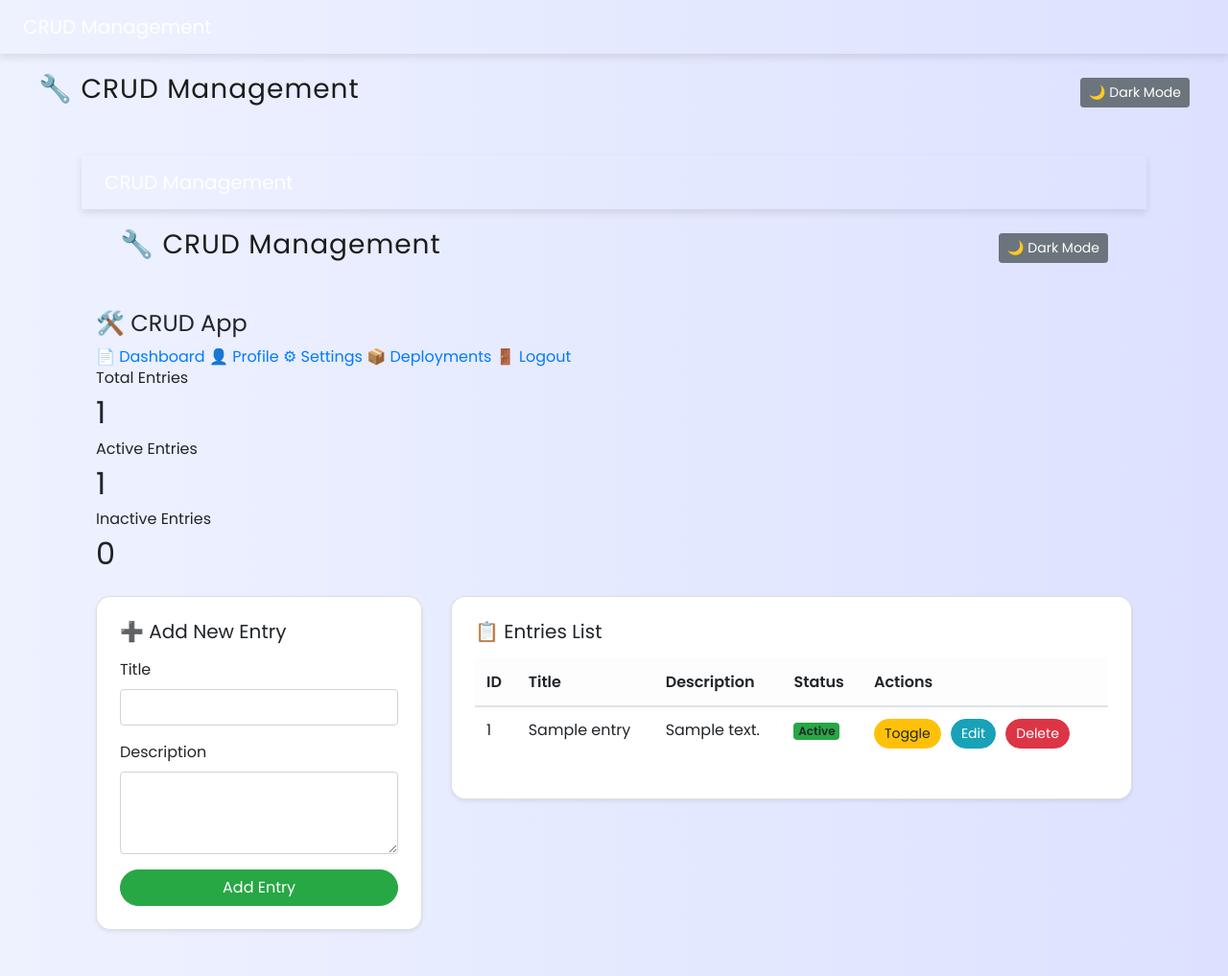
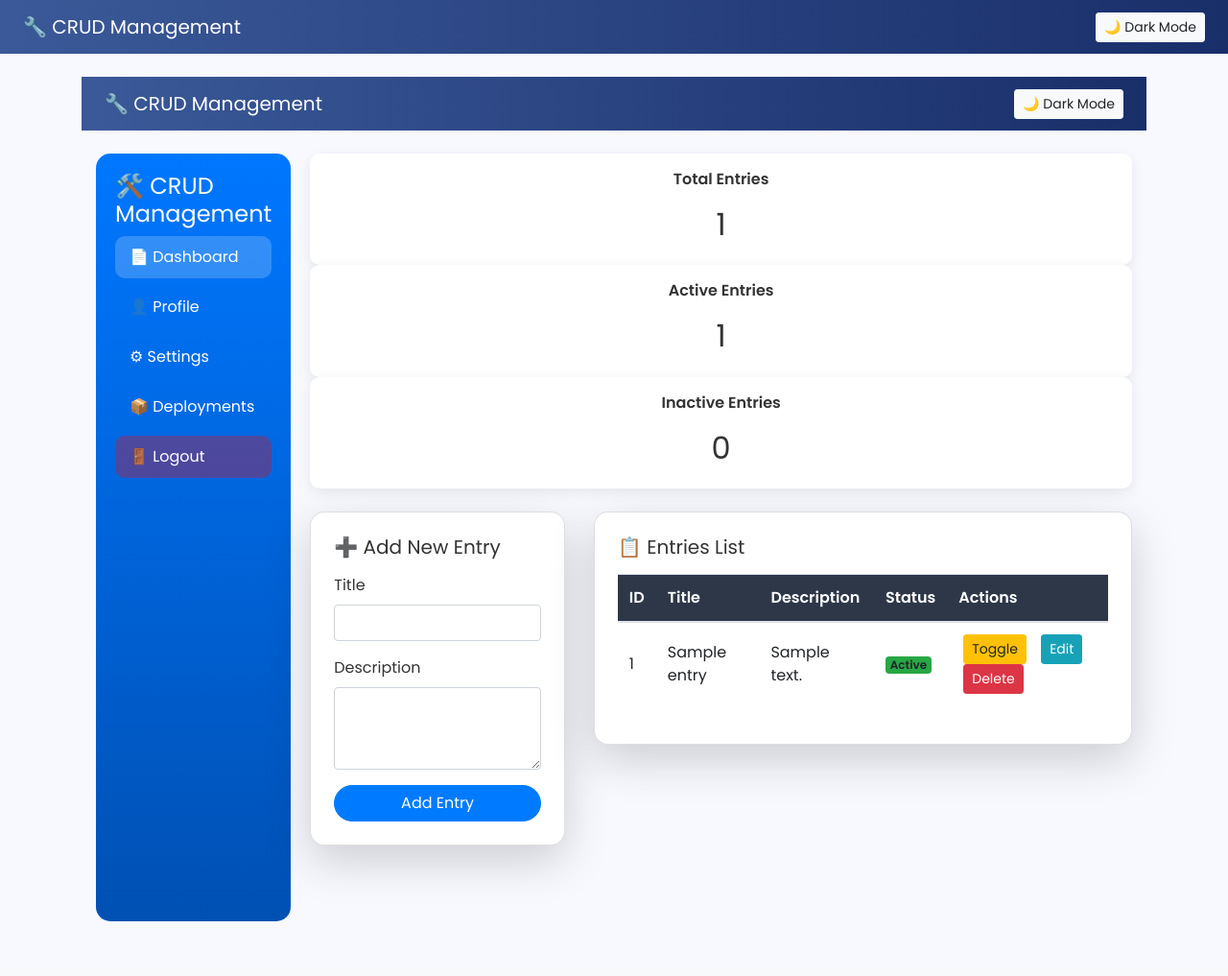
Before and after one commit to kalashrajput/devops-ci-cd-crud-app, a Flask app: page / in a window 1280 px wide. Shown: the whole page at 96% size. After the commit the page ends 960 px from the top, so only its background shows below. Run offline with Flask 2, Linux system fonts and the light colour scheme; tables that the repository leaves empty hold one stand-in row (values such as "Sample post"); some libraries are stand-ins or nearby versions.

Commit message:
Added final changes to ui

```diff
--- a/app/templates/base.html
+++ b/app/templates/base.html
@@ -8,85 +8,105 @@
     <link href="https://fonts.googleapis.com/css2?family=Poppins:wght@300;400;600&display=swap" rel="stylesheet">
 
     <!-- Bootstrap -->
-    <link rel="stylesheet"
-        href="https://stackpath.bootstrapcdn.com/bootstrap/4.5.2/css/bootstrap.min.css">
+    <link rel="stylesheet" href="https://stackpath.bootstrapcdn.com/bootstrap/4.5.2/css/bootstrap.min.css">
+
     <style>
-    /* ===== BASIC ===== */
+        /* Light Theme (Default) */
         body {
             font-family: 'Poppins', sans-serif;
-        background: linear-gradient(to right, #eef2ff, #dde1ff);
-        transition: all 0.3s ease-in-out;
-    }
-    .navbar {
-        box-shadow: 0 4px 8px rgba(0,0,0,0.1);
+            background: #f8f9ff;
+            color: #333;
+            min-height: 100vh;
         }
         .card {
+            background: white;
             border-radius: 15px;
-        box-shadow: 0 4px 8px rgba(0,0,0,0.15);
+            box-shadow: 0 4px 14px rgba(0,0,0,0.08);
+            transition: 0.3s;
+        }
+        .table thead {
+            background: #2d3748;
+            color: white;
+        }
+        .actions-btn {
+            margin-right: 6px;
         }
 
-    /* ===== HEADER ===== */
+        /* 🌓 DARK MODE */
+        body.dark-mode {
+            background: #121212;
+            color: #e6e6e6;
+        }
+        body.dark-mode .card {
+            background: #1e1e1e;
+            box-shadow: none;
+        }
+        body.dark-mode .table thead {
+            background: #343a40;
+        }
+
+        /* Navbar */
+        .navbar {
+            background: linear-gradient(90deg, #3b5998, #192f6a);
+            color: white;
+        }
+
+        /* Top Header */
         .top-header {
             display: flex;
             justify-content: space-between;
             align-items: center;
-        margin: 20px 40px;
-        font-weight: 600;
-        color: #1c1c1c;
+            padding: 15px 20px;
         }
-    .top-header h2 {
-        font-size: 28px;
-        letter-spacing: 1px;
+        .dashboard-container { display: flex; gap: 20px; }
+.sidebar {
+    width: 240px;
+    background: linear-gradient(180deg, #0077ff, #0050b3);
+    padding: 20px;
+    border-radius: 15px;
+    height: 100vh;
+    color: white;
 }
+.sidebar-item {
+    display: block;
+    padding: 10px 15px;
+    margin-bottom: 8px;
+    border-radius: 10px;
+    color: white;
+    text-decoration: none;
+    transition: 0.3s;
+}
+.sidebar-item:hover, .sidebar-item.active {
+    background: rgba(255,255,255,0.2);
+}
+.logout-item { background: rgba(255,0,0,0.3); }
 
-    /* ===== BUTTON SPACING ===== */
-    .table .btn {
-        margin-right: 6px;
-        border-radius: 18px;
-        padding: 4px 10px;
+.stat-card {
+    background: white;
+    padding: 15px;
+    border-radius: 10px;
+    text-align: center;
+    font-weight: bold;
+    box-shadow: 0 4px 14px rgba(0,0,0,0.08);
 }
+.custom-table td, .custom-table th { vertical-align: middle; }
+.actions-btn { margin-left: 5px; }
 
-    /* ===== DARK MODE ===== */
-    body.dark-mode {
-        background: #1b1b1b;
-        color: #f4f4f4;
-    }
-    .dark-mode .card,
-    .dark-mode table {
-        background: #2a2a2a !important;
-        color: white !important;
-    }
-    .dark-mode h2,
-    .dark-mode h5,
-    .dark-mode label,
-    .dark-mode th,
-    .dark-mode td {
-        color: #e6e6e6 !important;
-    }
-    .dark-mode .navbar {
-        background: #222 !important;
-    }
     </style>
-
-
 </head>
 
 <body>
 
+<!-- NAVBAR -->
 <nav class="navbar navbar-dark px-4">
-    <a class="navbar-brand fw-bold" href="/"> CRUD Management </a>
+    <a class="navbar-brand fw-bold text-white" href="/">🔧 CRUD Management</a>
+
+    <button id="darkModeBtn" class="btn btn-sm btn-light">
+        🌙 Dark Mode
+    </button>
 </nav>
 
-<!-- Top Header -->
-<div class="top-header">
-    <h2>🔧 CRUD Management</h2>
-
-    <button id="darkModeToggle" class="btn btn-sm btn-secondary">
-        🌙 Dark Mode
-    </button>
-</div>
-
-
+<!-- PAGE CONTENT -->
 <div class="container py-4">
     {% block content %}{% endblock %}
 </div>
@@ -94,22 +114,23 @@
 <!-- Bootstrap JS -->
 <script src="https://cdn.jsdelivr.net/npm/bootstrap@5.3.1/dist/js/bootstrap.bundle.min.js"></script>
 
+<!-- DARK MODE SCRIPT (FINAL) -->
 <script>
-    const toggleBtn = document.getElementById("darkModeToggle");
-    toggleBtn.addEventListener("click", () => {
-        document.body.classList.toggle("dark-mode");
+    function toggleDarkMode() {
+        const body = document.body;
+        body.classList.toggle("dark-mode");
+        document.getElementById("darkModeBtn").innerHTML =
+            body.classList.contains("dark-mode") ? "☀ Light Mode" : "🌙 Dark Mode";
+        localStorage.setItem("darkMode", body.classList.contains("dark-mode"));
+    }
+    document.getElementById("darkModeBtn").addEventListener("click", toggleDarkMode);
 
-        // Save user preference
-        localStorage.setItem("darkMode",
-            document.body.classList.contains("dark-mode"));
-    });
-
-    // Apply saved mode
+    // Restore saved mode
     if (localStorage.getItem("darkMode") === "true") {
         document.body.classList.add("dark-mode");
+        document.getElementById("darkModeBtn").innerHTML = "☀ Light Mode";
     }
 </script>
 
-
 </body>
 </html>
--- a/app/templates/content.html
+++ b/app/templates/content.html
@@ -3,65 +3,58 @@
 
 <div class="dashboard-container">
 
-    <!-- Sidebar -->
+    <!-- Sidebar  -->
     <div class="sidebar">
-        <h4 class="logo">🛠️ CRUD App</h4>
+        <h4 class="logo">🛠️ CRUD Management</h4>
         <a href="/" class="sidebar-item active">📄 Dashboard</a>
         <a href="#" class="sidebar-item">👤 Profile</a>
         <a href="#" class="sidebar-item">⚙ Settings</a>
         <a href="#" class="sidebar-item">📦 Deployments</a>
-        <a href="#" class="sidebar-item">🚪 Logout</a>
+        <a href="#" class="sidebar-item logout-item">🚪 Logout</a>
     </div>
 
     <!-- Main Content -->
     <div class="main-content">
 
-        <!-- Top Header Stats -->
+        <!-- STATS CARDS -->
         <div class="stats-container">
             <div class="stat-card">
-                <h6>Total Entries</h6>
+                <p>Total Entries</p>
                 <h2>{{ entries|length }}</h2>
             </div>
             <div class="stat-card">
-                <h6>Active Entries</h6>
-                <h2>
-                    {% set active = entries | selectattr('status', 'equalto', True) | list %}
-                    {{ active|length }}
-                </h2>
+                <p>Active Entries</p>
+                <h2>{% set active = entries | selectattr('status', 'equalto', True) | list %}{{ active|length }}</h2>
             </div>
             <div class="stat-card">
-                <h6>Inactive Entries</h6>
+                <p>Inactive Entries</p>
                 <h2>{{ entries|length - active|length }}</h2>
             </div>
         </div>
 
+        <!-- GRID LAYOUT -->
         <div class="row mt-4">
 
             <!-- LEFT FORM -->
-            <div class="col-md-4">
-                <div class="card p-4 shadow-sm">
+            <div class="col-md-4 mb-4">
+                <div class="card p-4 shadow-lg">
                     <h5 class="mb-3">➕ Add New Entry</h5>
                     <form action="/add" method="post">
-                        <div class="mb-3">
-                            <label class="form-label">Title</label>
-                            <input class="form-control" type="text" name="title" required>
-                        </div>
-                        <div class="mb-3">
-                            <label class="form-label">Description</label>
-                            <textarea class="form-control" name="description" rows="3" required></textarea>
-                        </div>
-                        <button class="btn btn-success w-100 rounded-pill">Add Entry</button>
+                        <label class="form-label">Title</label>
+                        <input class="form-control mb-3" type="text" name="title" required>
+                        <label class="form-label">Description</label>
+                        <textarea class="form-control mb-3" rows="3" name="description" required></textarea>
+                        <button class="btn btn-primary w-100 rounded-pill">Add Entry</button>
                     </form>
                 </div>
             </div>
 
             <!-- RIGHT TABLE -->
             <div class="col-md-8">
-                <div class="card p-4 shadow-sm">
+                <div class="card p-4 shadow-lg">
                     <h5 class="mb-3">📋 Entries List</h5>
-
-                    <table class="table table-hover align-middle">
-                        <thead class="table-light">
+                    <table class="table table-hover align-middle custom-table">
+                        <thead>
                             <tr>
                                 <th>ID</th>
                                 <th>Title</th>
@@ -80,21 +73,21 @@
                                     {% if entry.status %}
                                         <span class="badge bg-success">Active</span>
                                     {% else %}
-                                        <span class="badge bg-secondary">Inactive</span>
+                                        <span class="badge bg-danger">Inactive</span>
                                     {% endif %}
                                 </td>
                                 <td class="text-end">
-                                    <a href="/turn/{{ entry.id }}" class="btn btn-warning btn-sm">Toggle</a>
-                                    <a href="/update/{{ entry.id }}" class="btn btn-info btn-sm text-white">Edit</a>
-                                    <a href="/delete/{{ entry.id }}" class="btn btn-danger btn-sm">Delete</a>
+                                    <a href="/turn/{{ entry.id }}" class="btn btn-warning btn-sm actions-btn">Toggle</a>
+                                    <a href="/update/{{ entry.id }}" class="btn btn-info btn-sm text-white actions-btn">Edit</a>
+                                    <a href="/delete/{{ entry.id }}" class="btn btn-danger btn-sm actions-btn">Delete</a>
                                 </td>
                             </tr>
                             {% endfor %}
                         </tbody>
                     </table>
-
                 </div>
             </div>
+
         </div>
     </div>
 </div>
```
Lines whose indentation alone changed are shown as unchanged.
